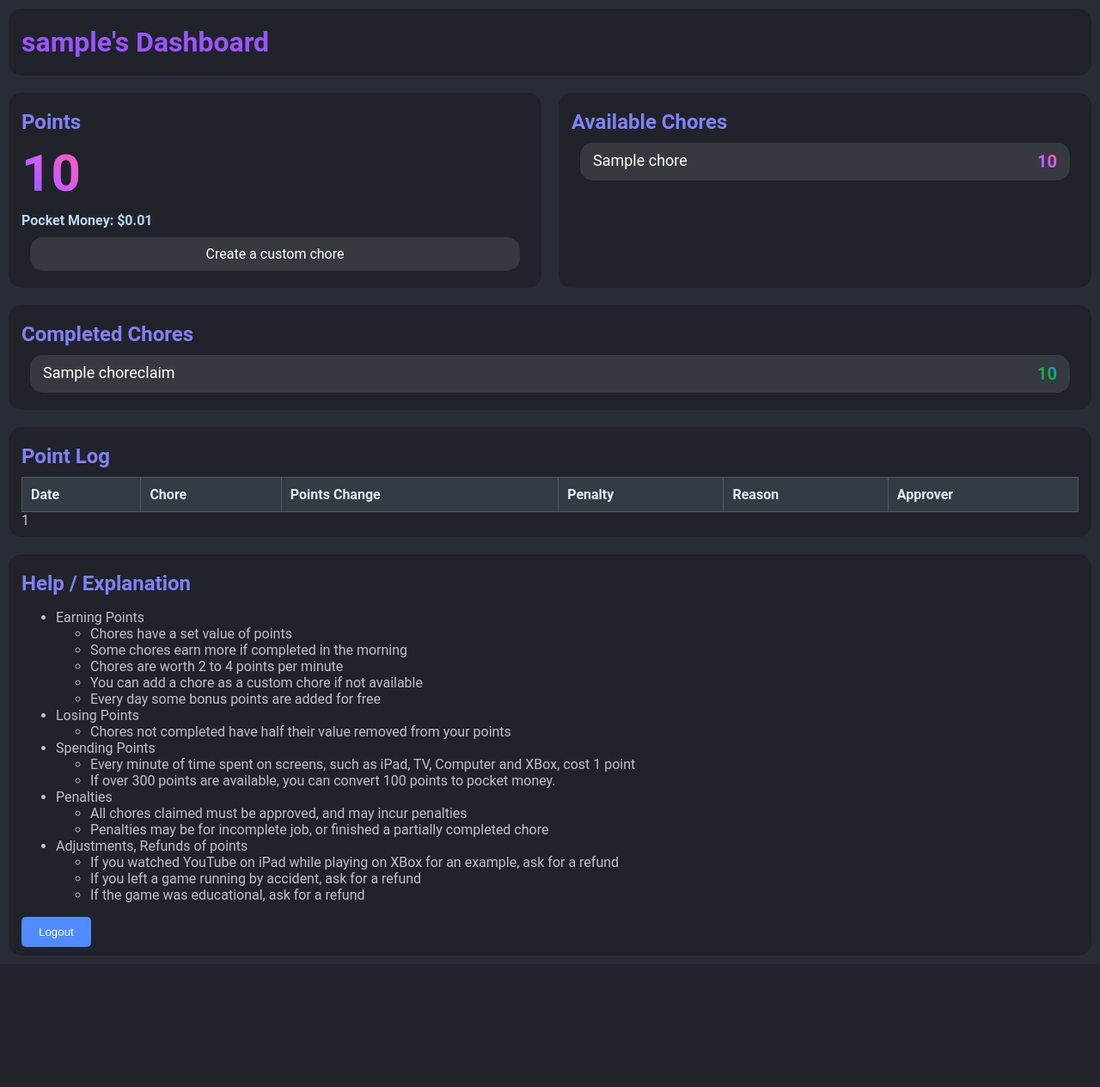
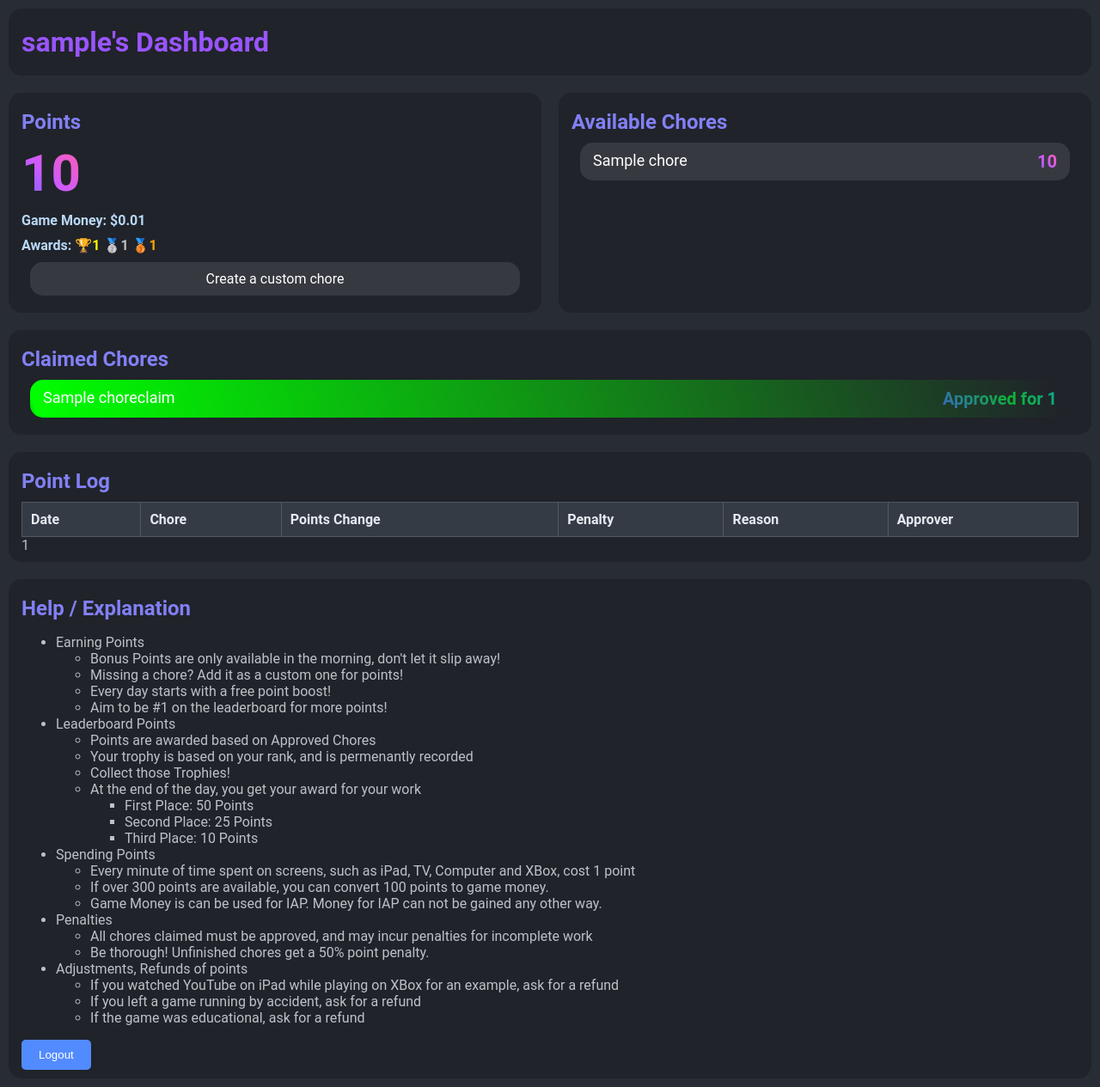
Before and after one commit to emmertex/chore_app, a Django app: page /child_profile/ in a window 1280 px wide. Shown: the whole page at 86% size. Before the commit the page ends 1102 px from the top, so only its background shows below. Run offline with Django 5.2, Linux system fonts and the light colour scheme; a user stored in the database is signed in; data comes from the database, SQL or seed files in the repository; tables that the repository leaves empty hold one stand-in row (values such as "Sample post"); data that the repository does not hold is empty.

Commit message:
Leaderboards and Fixes

```diff
--- a/chore_app/models.py
+++ b/chore_app/models.py
@@ -5,6 +5,9 @@ class User(AbstractUser):
     role = models.CharField(max_length=10, choices=(('Parent', 'Parent'), ('Child', 'Child')))
     points_balance = models.IntegerField(default=0)
     pocket_money = models.IntegerField(default=0)
+    place_1 = models.IntegerField(default=0)
+    place_2 = models.IntegerField(default=0)
+    place_3 = models.IntegerField(default=0)
 
 class Chore(models.Model):
     name = models.CharField(max_length=255)
@@ -18,6 +21,7 @@ class ChoreClaim(models.Model):
     chore = models.ForeignKey(Chore, on_delete=models.CASCADE, blank=True, null=True, default=None)
     choreName = models.CharField(max_length=255, default="")
     user = models.ForeignKey(User, on_delete=models.CASCADE, related_name='user_choreclaim')
+    approved = models.IntegerField(default=0)
     points = models.IntegerField(default=0)
     comment = models.CharField(max_length=255, default="")
 
--- a/chore_app/settings.py
+++ b/chore_app/settings.py
@@ -23,7 +23,7 @@ BASE_DIR = Path(__file__).resolve().parent.parent
 SECRET_KEY = 'django-insecure--@o5#@t*iah1!zr^8&_s1zh840i(o8%elbog)xka1$w@r+@=du'
 
 # SECURITY WARNING: don't run with debug turned on in production!
-DEBUG = False
+DEBUG = True
 
 ALLOWED_HOSTS = ['*']
 APP_DIRS = True
--- a/chore_app/static/styles.css
+++ b/chore_app/static/styles.css
@@ -202,6 +202,13 @@ code {
     background-size: 200% auto;
 }
 
+.innerBlock.approved {
+    overflow: hidden;
+    animation: flashLine 2s infinite;
+    background: linear-gradient(70deg, transparent,  rgb(0, 255, 0) 40px, transparent, transparent);
+    background-size: 200% auto;
+}
+
 @keyframes flashLine {
     0% {
         background-position: -100% 0;
--- a/chore_app/templates/child_profile.html
+++ b/chore_app/templates/child_profile.html
@@ -21,9 +21,14 @@
         <div class="block">
             <h2>Points</h2>
             <span class="rainbow-text">{{ points }}</span>
-            <h4>Pocket Money: ${{ pocket_money }}</h4>
+            <h4>Game Money: ${{ pocket_money }}</h4>
+            <h4>Awards:
+                🏆<span style="color: yellow;">{{ user.place_1 }}</span>
+                🥈<span style="color: silver">{{ user.place_2 }}</span>
+                🥉<span style="color: orange">{{ user.place_3 }}</span>
+            </h4>
             <div class="innerBlock"  onclick="window.location.href='{% url 'child_chore' %}'" class="open-chore-modal">
-                Create a custom chore {# For a modal #}
+                Create a custom chore
             </div>
             {% if user.points_balance > minimum_points %}
             <div class="innerBlock" onclick="if (confirm('Are you sure you want to convert your points?')) {window.location.href='{% url 'convert_points_to_money' user.pk %}' }">
@@ -33,18 +38,25 @@
         </div>
 
         <div class="block">
-            <h2> Available Chores </h2>
+            <h2>
+                {% if chores %}
+                Available Chores
+                {% else %}
+                Leaderboard
+                {% endif %}
+             </h2>
             {% if bonus %}
             50% Bonus Points on some Chores if complete before 2PM!
             {% endif %}
 
-
+            {% if chores %}
+                {% load extra_filters %}
                 {% for chore in chores %}
                     {% if chore not in claimed_chores %}
                         <div class="innerBlock" onclick="window.location.href='{% url 'claim_chore' chore.pk %}'">
                             <div class="buttonContainer">
                                 <div class="choreLeft">{{ chore.name }}</div>
-                <div class="choreRight">{{ chore.points }} {% if chore.earlyBonus and bonus %} + 50% {% endif %}</div>
+                                <div class="choreRight">{{ chore.points }} {% if chore.earlyBonus and bonus %} + {{ chore.points|halve }} {% endif %}</div>
                             </div>
                         </div>
                     {% endif %}
@@ -52,23 +64,39 @@
                     <div class="innerBlock" onclick="window.location.href='{% url 'claim_chore' chore.pk %}'">
                         <div class="buttonContainer">
                             <div class="choreLeft">{{ chore.name }}</div>
-            <div class="choreRight">{{ chore.points }} {% if chore.earlyBonus and bonus %} + 50% {% endif %}</div>
+                            <div class="choreRight">{{ chore.points }} {% if chore.earlyBonus and bonus %} + {{ chore.points|halve }} {% endif %}</div>
                         </div>
                     </div>
                 {% endfor %}
+            {% else %}
+                {% for points in chore_points|slice:":3" %}
+                    <div class="innerBlock v{{ forloop.counter0 }}">
+                        {% if forloop.counter0 == 0 %}🏆{% elif forloop.counter0 == 1 %}🥈{% elif forloop.counter0 == 2 %}🥉{% endif %} {{ points.user__username }} with {{ points.total_points }} points.
+                    </div>
+                {% endfor %}
+            {% endif %}
 
         </div>
 
         <div class="block">
-            <h2>Completed Chores</h2>
+            <h2>Claimed Chores</h2>
 
             {% for cchore in claimed_chores %}
+                {% if cchore.approved == 0 %}
                     <div class="innerBlock" onclick="window.location.href='{% url 'return_chore' cchore.pk %}'">
+                {% else %}
+                    <div class="innerBlock approved">
+                {% endif %}
                         <div class="buttonContainer">
                             <div class="choreLeft">{{ cchore.choreName }}</div>
+                            {% if cchore.approved > 0 %}
+                                <div class="choreRightClaimed">Approved for {{ cchore.approved }}</div>
+                            {% else %}
                                 <div class="choreRightClaimed">{{ cchore.points }}</div>
+                            {% endif %}
                         </div>
                     </div>
+
             {% endfor %}
         </div>
 
@@ -93,7 +121,7 @@
                         <td>{{ point_log.chore }}</td>
                         <td>{{ point_log.points_change }}</td>
                         <td>{{ point_log.penalty }} %</td>
-                        <td>{{ point_log.reason }}</td>
+                        <td><pre>{{ point_log.reason }}</pre></td>
                         <td>{% if point_log.approver %}{{ point_log.approver.username }}{% else %}-{% endif %}</td>
                     </tr>
                     {% endfor %}
@@ -123,25 +151,33 @@
             <ul>
                 <li>Earning Points</li>
                 <ul>
-                    <li>Chores have a set value of points</li>
-                    <li>Some chores earn more if completed in the morning</li>
-                    <li>Chores are worth 2 to 4 points per minute</li>
-                    <li>You can add a chore as a custom chore if not available</li>
-                    <li>Every day some bonus points are added for free</li>
+                    <li>Bonus Points are only available in the morning, don't let it slip away!</li>
+                    <li>Missing a chore? Add it as a custom one for points!</li>
+                    <li>Every day starts with a free point boost!</li>
+                    <li>Aim to be #1 on the leaderboard for more points!</li>
                 </ul>
-                <li>Losing Points</li>
+                <li>Leaderboard Points</li>
                 <ul>
-                    <li>Chores not completed have half their value removed from your points</li>
+                    <li>Points are awarded based on Approved Chores</li>
+                    <li>Your trophy is based on your rank, and is permenantly recorded</li>
+                    <li>Collect those Trophies!</li>
+                    <li>At the end of the day, you get your award for your work</li>
+                    <ul>
+                        <li>First Place: 50 Points</li>
+                        <li>Second Place: 25 Points</li>
+                        <li>Third Place: 10 Points</li>
+                    </ul>
                 </ul>
                 <li>Spending Points</li>
                 <ul>
                     <li>Every minute of time spent on screens, such as iPad, TV, Computer and XBox, cost 1 point</li>
-                    <li>If over 300 points are available, you can convert 100 points to pocket money.</li>
+                    <li>If over 300 points are available, you can convert 100 points to game money.</li>
+                    <li>Game Money is can be used for IAP.  Money for IAP can not be gained any other way.</li>
                 </ul>
                 <li>Penalties</li>
                 <ul>
-                    <li>All chores claimed must be approved, and may incur penalties</li>
-                    <li>Penalties may be for incomplete job, or finished a partially completed chore</li>
+                    <li>All chores claimed must be approved, and may incur penalties for incomplete work</li>
+                    <li>Be thorough! Unfinished chores get a 50% point penalty.</li>
                 </ul>
                 <li>Adjustments, Refunds of points</li>
                 <ul>
--- a/chore_app/templates/parent_profile.html
+++ b/chore_app/templates/parent_profile.html
@@ -170,12 +170,12 @@
                 <tbody>
                     {% for point_log in point_logs %}
                     <tr>
-                        <td>{{ point_log.date_recorded|date:"M d, Y" }}</td>
+                        <td>{{ point_log.date_recorded }}</td>
                         <td>{{ point_log.user.username }}</td>
                         <td>{{ point_log.chore }}</td>
                         <td>{{ point_log.points_change }}</td>
                         <td>{{ point_log.penalty }} %</td>
-                        <td>{{ point_log.reason }}</td>
+                        <td><pre>{{ point_log.reason }}</pre></td>
                         <td>{% if point_log.approver %}{{ point_log.approver.username }}{% else %}-{% endif %}</td>
                     </tr>
                     {% endfor %}
--- a/chore_app/views.py
+++ b/chore_app/views.py
@@ -5,6 +5,7 @@ from django.contrib.auth.decorators import login_required
 from django.contrib.auth import get_user_model
 from django.shortcuts import get_object_or_404
 from django.core.paginator import Paginator
+from django.db.models import Sum
 import chore_app.forms as forms
 import chore_app.models as models
 import datetime
@@ -69,7 +70,7 @@ def parent_profile(request):
     context = {
         'available_chores': models.Chore.objects.filter(available=True),
         'unavailable_chores': models.Chore.objects.filter(available=False),
-        'claimed_chores': models.ChoreClaim.objects.all().select_related('chore'),
+        'claimed_chores': models.ChoreClaim.objects.filter(approved=0).select_related('chore'),
         'point_logs': page_obj,
         'children': models.User.objects.filter(role='Child'),
     }
@@ -87,15 +88,31 @@ def child_profile(request):
     page_number = request.GET.get('page')
     page_obj = paginator.get_page(page_number)
 
+    chore_points = models.PointLog.objects.filter(
+        date_recorded__date=datetime.date.today()
+    ).exclude(
+        chore=''
+    ).values(
+        'user', 'user__username'
+    ).annotate(
+        total_points=Sum('points_change')
+    ).order_by('-total_points')
+
+    chores = models.Chore.objects.filter(available=True)
+    claimed_chores = models.ChoreClaim.objects.filter(user=request.user).select_related('chore')
+    filtered_chores = chores.exclude(name__in=claimed_chores.values_list('choreName', flat=True))
+
+
     context = {
         'minimum_points': models.Settings.objects.get(key='max_points').value / 2,
         'pocket_money': request.user.pocket_money / 100,
         'pocket_money_amount': models.Settings.objects.get(key='point_value').value,
         'bonus': bonus,
         'points': request.user.points_balance,
-        'chores': models.Chore.objects.filter(available=True),
+        'chores': filtered_chores,
+        'chore_points': chore_points,
         'point_logs': page_obj,  # Use the paginated page_obj instead of the original queryset
-        'claimed_chores': models.ChoreClaim.objects.filter(user=request.user).select_related('chore')
+        'claimed_chores': claimed_chores
     }
     response = render(request, 'child_profile.html', context)
     response['Cache-Control'] = 'no-cache, no-store, must-revalidate'
@@ -152,7 +169,9 @@ def claim_chore(request, pk):
     current_time = datetime.datetime.now().time()
     chore = get_object_or_404(models.Chore, pk=pk)
     if chore.available:
-        if current_time <= datetime.time(models.Settings.objects.get(key='bonus_end_time').value) and current_time > datetime.time(5):
+        if current_time <= datetime.time(models.Settings.objects.get(key='bonus_end_time').value) \
+            and current_time > datetime.time(5) \
+            and chore.earlyBonus:
             addPoints = chore.points * ((models.Settings.objects.get(key='bonus_percent').value + 100) / 100)
             comment = 'Early Bonus'
         else:
@@ -167,13 +186,14 @@ def claim_chore(request, pk):
 @login_required
 def return_chore(request, pk):
     choreClaim = get_object_or_404(models.ChoreClaim, pk=pk)
-    try:
-        chore = get_object_or_404(models.Chore, pk=choreClaim.chore.pk)
-        chore.available = True
-        chore.save()
-    except:
-        pass
-    choreClaim.delete()
+    if choreClaim.approved == 0:
+        try:
+            chore = get_object_or_404(models.Chore, pk=choreClaim.chore.pk)
+            chore.available = True
+            chore.save()
+        except:
+            pass
+        choreClaim.delete()
     return redirect('child_profile')
 
 @login_required
@@ -183,7 +203,8 @@ def approve_chore_claim(request, pk, penalty):
     user = get_object_or_404(models.User, pk=choreClaim.user.pk)
     user.points_balance += (choreClaim.points - (choreClaim.points * (penalty / 100)))
     user.save()
-    choreClaim.delete()
+    choreClaim.approved = (choreClaim.points - (choreClaim.points * (penalty / 100)))
+    choreClaim.save()
     return redirect('parent_profile')
 
 @login_required
@@ -235,35 +256,92 @@ def pocket_money_adjustment(request, pk):
 @login_required
 def daily_action(request):
     children = models.User.objects.filter(role='Child')
+    settings = {setting.key: setting.value for setting in models.Settings.objects.all()}
+
+    apply_leaderboard_scoring(approver=request.user, children=children, settings=settings)
+
+    # Process each childes penalties and bonusses
     for child in children:
-        # Incomplete Chore Penalty
-        available_chores = models.Chore.objects.filter(available=True, persistent=False)
-        if available_chores:
-            incomplete_chores = 0
-            for chores in available_chores:
-                incomplete_chores -= chores.points / 2
-            models.PointLog.objects.create(user=child, points_change=incomplete_chores, penalty=50, reason='Incomplete Chores Penalty', chore='Daily Summary', approver=request.user)
+        points_penalty = incomplete_chore_penalty(approver=request.user, child=child, settings=settings)
+        apply_daily_bonus(approver=request.user, child=child, incomplete_chores_sum=points_penalty, settings=settings)
 
-        # Daily Bonus
-        points_balance = child.points_balance + incomplete_chores
-        old_points_balance = points_balance
-        pocket_money = child.pocket_money
-        points_balance += models.Settings.objects.get(key='daily_bonus').value
-        if points_balance > models.Settings.objects.get(key='max_points').value:
-            pocket_money += (points_balance - models.Settings.objects.get(key='max_points').value) * models.Settings.objects.get(key='point_value').value
-            points_balance = models.Settings.objects.get(key='max_points').value
-        if points_balance < models.Settings.objects.get(key='min_points').value:
-            points_balance = models.Settings.objects.get(key='min_points').value
-        models.User.objects.filter(pk=child.pk).update(points_balance=points_balance, pocket_money=pocket_money)
-
-        models.PointLog.objects.create(user=child, points_change=points_balance-old_points_balance, penalty=0, reason='Daily Points', chore='Daily Points', approver=request.user)
 
     # Reset all chores
-    chores = models.Chore.objects.filter(daily=True)
-    for chore in chores:
-        chore.available = True
-        chore.save()
+    reset_daily_chores()
+
+    # Return to Profile
     return redirect('parent_profile')
+
+# Leaderboard Scoring
+def apply_leaderboard_scoring(approver, children, settings):
+
+    # Sum all the points each child earned from chores today
+    chore_points = models.PointLog.objects.filter(date_recorded__date=datetime.date.today()).exclude(
+        chore='').values('user', 'user__username').annotate(total_points=Sum('points_change')).order_by('-total_points')
+
+    # Create text for the Leaderboard
+    if len (chore_points) > 0:
+        leaderboard_text = "Leaderboard Results! <br>" + \
+            "1st Place 🏆" + chore_points[0]['user__username'] + "🏆 - " + str(chore_points[0]['total_points']) + \
+                " points (+" + str(settings['leaderboard_awards']) + " <br>"
+    if len (chore_points) > 1:
+            leaderboard_text = leaderboard_text + "2nd Place " + chore_points[1]['user__username'] + " - " + str(chore_points[1]['total_points']) + \
+                " points (+" + str(settings['leaderboard_awards'] / 2) + " <br>"
+    if len (chore_points) > 2:
+            leaderboard_text = leaderboard_text + "3rd Place " + chore_points[2]['user__username'] + " - " + str(chore_points[2]['total_points']) + \
+                " points (+" + str(settings['leaderboard_awards'] / 5) + " <br>"
+
+    # Apply the medals and points
+    if len(chore_points) > 0 :
+        children.filter(user=chore_points[0]['user']).update(place_1=models.F('place_1') + 1)
+        children.filer(user=chore_points[0]['user']).update(points_balance= models.F('points_balance') + settings['leaderboard_awards'])
+        models.PointLog.objects.create(user=chore_points[0]['user'], points_change=settings['leaderboard_awards'], reason=leaderboard_text, approver=approver)
+    if len(chore_points) > 1 :
+        children.filter(user=chore_points[1]['user']).update(place_2=models.F('place_2') + 1)
+        children.filer(user=chore_points[1]['user']).update(points_balance= models.F('points_balance') + (settings['leaderboard_awards'] / 2))
+        models.PointLog.objects.create(user=chore_points[1]['user'], points_change=settings['leaderboard_awards'] / 2, reason=leaderboard_text, approver=approver)
+    if len(chore_points) > 2 :
+        children.filter(user=chore_points[2]['user']).update(place_3=models.F('place_3') + 1)
+        children.filer(user=chore_points[2]['user']).update(points_balance= models.F('points_balance') + (settings['leaderboard_awards'] / 5))
+        models.PointLog.objects.create(user=chore_points[2]['user'], points_change=settings['leaderboard_awards'] / 5, reason=leaderboard_text, approver=approver)
+    if len(chore_points) > 3 :
+        for i in range(3, len(chore_points)):
+            models.PointLog.objects.create(user=chore_points[i]['user'], points_change=0, reason=leaderboard_text, approver=approver)
+
+
+# Daily Bonus
+def apply_daily_bonus(approver, child, incomplete_chores_sum, settings):
+    points_balance = child.points_balance - incomplete_chores_sum
+    old_points_balance = points_balance
+    pocket_money = child.pocket_money
+
+    points_balance += settings['daily_bonus']
+    if points_balance > settings['max_points']:
+        pocket_money += (points_balance - settings['max_points'] * settings['point_value'])
+        points_balance = settings['max_points']
+    if points_balance < settings['min_points']:
+        points_balance = settings['min_points']
+    models.User.objects.filter(pk=child.pk).update(points_balance=points_balance, pocket_money=pocket_money)
+
+    models.PointLog.objects.create(user=child, points_change=points_balance-old_points_balance, penalty=0, reason='Daily Points', chore='', approver=approver)
+
+
+# Incomplete Chores Penalty
+def incomplete_chore_penalty(approver, child, settings):
+    available_chores = models.Chore.objects.filter(available=True, persistent=False)
+    if available_chores and settings['incomplete_chores_penalty'] > 0:
+        incomplete_chores_sum = -sum(chore.points / (100 / settings['incomplete_chores_penalty']) for chore in available_chores)
+        models.PointLog.objects.create(user=child, points_change=incomplete_chores_sum, penalty=settings['incomplete_chores_penalty'],
+                                   reason='Incomplete Chores Penalty',
+                                   chore='', approver=approver)
+        return incomplete_chores_sum
+
+    return 0
+
+# Reset Daily Chores to Available, and clear claimed chores
+def reset_daily_chores():
+    models.ChoreClaim.objects.filter(approved__gt=0).delete()
+    models.Chore.objects.filter(daily=True).update(available=True)
 
 @login_required
 def child_chore(request):
```
Also changed, not shown: chore_app/templatetags/extra_filters.py (added, +10 -0 lines), settings.json (+20 -2 lines), chore_app/templatetags/__init__.py (added), 1 other file. Lines whose indentation alone changed are shown as unchanged.
